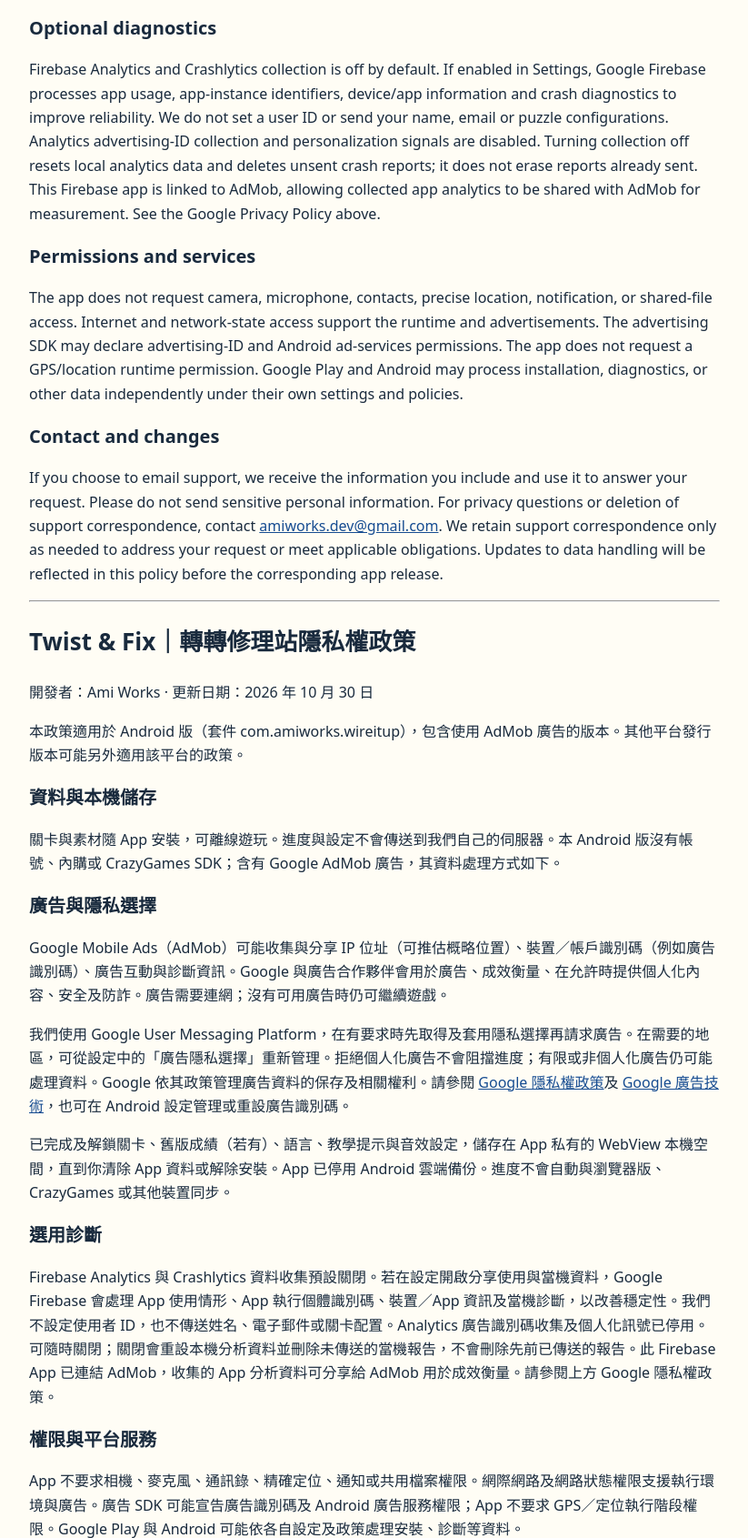
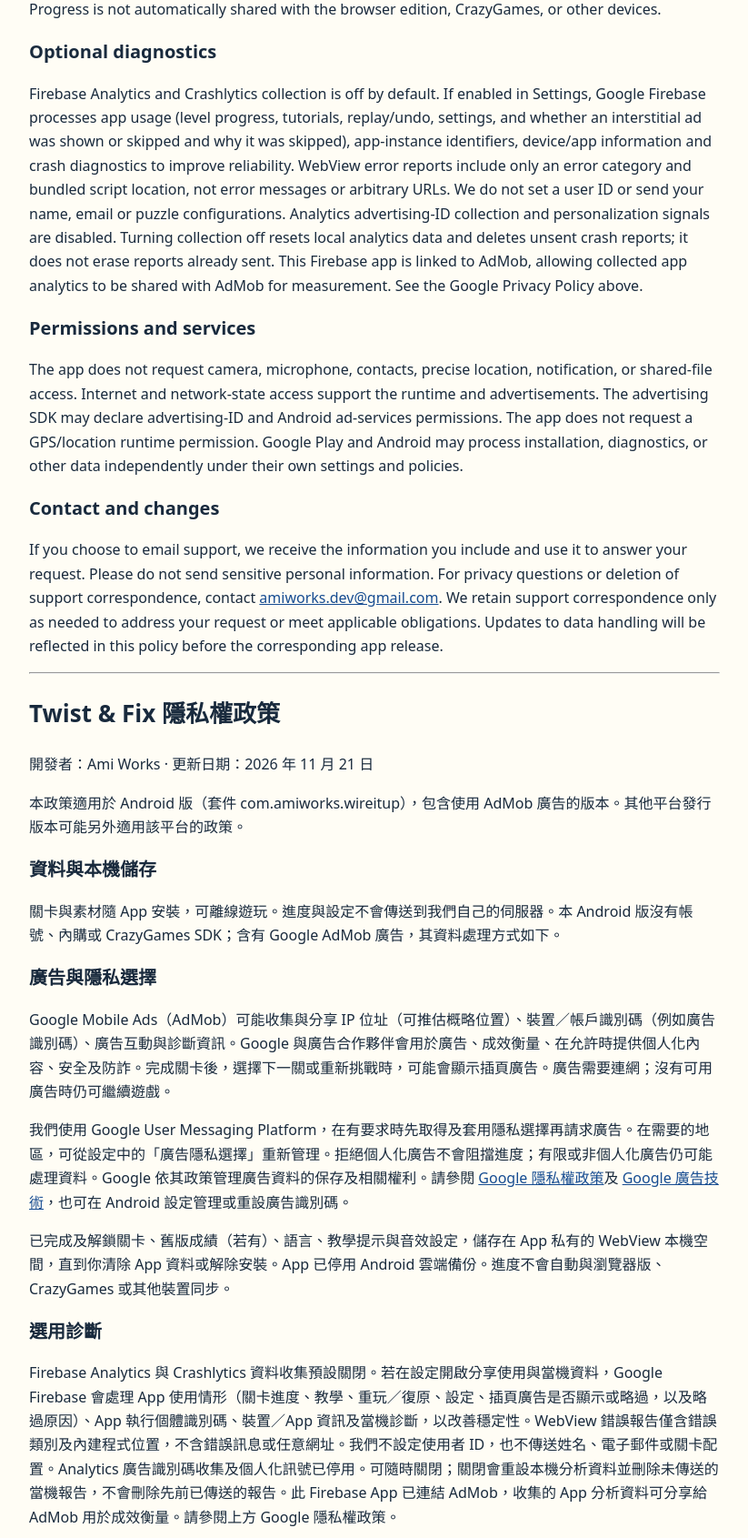
Before and after one commit to amiworksdev/wire-it-up-privacy, a plain HTML site: page index.html in a window 1280 px wide. Shown: the part 892-2583 px from the top of the page at 91% size, without its empty margins (228-1051 px from the left). Drawn offline with Linux system fonts and the light colour scheme.

Commit message:
Sync Twist & Fix privacy policy for interstitial ads

```diff
--- a/index.html
+++ b/index.html
@@ -1,17 +1,17 @@
 <!doctype html>
 <html lang="en"><head><meta charset="utf-8"><meta name="viewport" content="width=device-width,initial-scale=1"><title>Twist &amp; Fix — Privacy Policy / 隱私權政策</title><style>body{font:16px/1.65 system-ui,sans-serif;color:#192a3d;background:#fffdf5;max-width:760px;padding:24px;margin:auto}h1{font-size:26px}h2{font-size:20px}a{color:#164c91}</style></head><body>
-<h1>Twist &amp; Fix — Privacy Policy</h1><p>Developer: Ami Works · Updated: October 30, 2026</p>
+<h1>Twist &amp; Fix — Privacy Policy</h1><p>Developer: Ami Works · Updated: November 21, 2026</p>
 <p>This policy covers the Android edition of Twist &amp; Fix (package com.amiworks.wireitup), including its AdMob-supported version. Versions distributed on other platforms may be subject to that platform's additional policies.</p>
 <h2>Data and local storage</h2><p>All levels and game assets are bundled in the app and can be played offline. Progress and settings are not sent to our own server. There are no accounts, in-app purchases, or CrazyGames SDK in this Android edition. This app includes Google AdMob advertising; advertising data processing is described below.</p>
-<h2>Advertising and privacy choices</h2><p>Google Mobile Ads (AdMob) may collect and share IP addresses (which can indicate approximate location), device/account identifiers such as the advertising ID, ad interactions, and diagnostic information. Google and its advertising partners use these data for advertising, measurement, personalization where permitted, security and fraud prevention. Ad delivery requires Internet access. If an ad is unavailable, you can continue playing.</p><p>We use Google's User Messaging Platform to request and apply privacy choices where required before requesting ads. Where required, an “Ad privacy choices” button in Settings lets you revisit those choices. Declining personalized advertising does not block game progress; limited or non-personalized ads may still process data. Google manages advertising-data retention and rights under its policies. Learn more at <a href="https://policies.google.com/privacy">Google Privacy Policy</a> and <a href="https://policies.google.com/technologies/ads">Google advertising technologies</a>. You can also manage or reset the advertising ID in Android settings.</p>
+<h2>Advertising and privacy choices</h2><p>Google Mobile Ads (AdMob) may collect and share IP addresses (which can indicate approximate location), device/account identifiers such as the advertising ID, ad interactions, and diagnostic information. Google and its advertising partners use these data for advertising, measurement, personalization where permitted, security and fraud prevention. After completing a level, you may see an interstitial ad when you choose the next level or retry. Ad delivery requires Internet access. If an ad is unavailable, you can continue playing.</p><p>We use Google's User Messaging Platform to request and apply privacy choices where required before requesting ads. Where required, an “Ad privacy choices” button in Settings lets you revisit those choices. Declining personalized advertising does not block game progress; limited or non-personalized ads may still process data. Google manages advertising-data retention and rights under its policies. Learn more at <a href="https://policies.google.com/privacy">Google Privacy Policy</a> and <a href="https://policies.google.com/technologies/ads">Google advertising technologies</a>. You can also manage or reset the advertising ID in Android settings.</p>
 <p>Completed levels, unlocked levels, legacy scores (if present), language, tutorial preferences, and sound settings are stored locally in the app's private WebView storage. They remain on the device until you clear the app's storage or uninstall it. Android cloud backup is disabled by this app. Progress is not automatically shared with the browser edition, CrazyGames, or other devices.</p>
-<h2>Optional diagnostics</h2><p>Firebase Analytics and Crashlytics collection is off by default. If enabled in Settings, Google Firebase processes app usage, app-instance identifiers, device/app information and crash diagnostics to improve reliability. We do not set a user ID or send your name, email or puzzle configurations. Analytics advertising-ID collection and personalization signals are disabled. Turning collection off resets local analytics data and deletes unsent crash reports; it does not erase reports already sent. This Firebase app is linked to AdMob, allowing collected app analytics to be shared with AdMob for measurement. See the Google Privacy Policy above.</p><h2>Permissions and services</h2><p>The app does not request camera, microphone, contacts, precise location, notification, or shared-file access. Internet and network-state access support the runtime and advertisements. The advertising SDK may declare advertising-ID and Android ad-services permissions. The app does not request a GPS/location runtime permission. Google Play and Android may process installation, diagnostics, or other data independently under their own settings and policies.</p>
+<h2>Optional diagnostics</h2><p>Firebase Analytics and Crashlytics collection is off by default. If enabled in Settings, Google Firebase processes app usage (level progress, tutorials, replay/undo, settings, and whether an interstitial ad was shown or skipped and why it was skipped), app-instance identifiers, device/app information and crash diagnostics to improve reliability. WebView error reports include only an error category and bundled script location, not error messages or arbitrary URLs. We do not set a user ID or send your name, email or puzzle configurations. Analytics advertising-ID collection and personalization signals are disabled. Turning collection off resets local analytics data and deletes unsent crash reports; it does not erase reports already sent. This Firebase app is linked to AdMob, allowing collected app analytics to be shared with AdMob for measurement. See the Google Privacy Policy above.</p><h2>Permissions and services</h2><p>The app does not request camera, microphone, contacts, precise location, notification, or shared-file access. Internet and network-state access support the runtime and advertisements. The advertising SDK may declare advertising-ID and Android ad-services permissions. The app does not request a GPS/location runtime permission. Google Play and Android may process installation, diagnostics, or other data independently under their own settings and policies.</p>
 <h2>Contact and changes</h2><p>If you choose to email support, we receive the information you include and use it to answer your request. Please do not send sensitive personal information. For privacy questions or deletion of support correspondence, contact <a href="mailto:amiworks.dev@gmail.com">amiworks.dev@gmail.com</a>. We retain support correspondence only as needed to address your request or meet applicable obligations. Updates to data handling will be reflected in this policy before the corresponding app release.</p>
-<hr><section lang="zh-Hant"><h1>Twist &amp; Fix｜轉轉修理站隱私權政策</h1><p>開發者：Ami Works · 更新日期：2026 年 10 月 30 日</p>
+<hr><section lang="zh-Hant"><h1>Twist &amp; Fix 隱私權政策</h1><p>開發者：Ami Works · 更新日期：2026 年 11 月 21 日</p>
 <p>本政策適用於 Android 版（套件 com.amiworks.wireitup），包含使用 AdMob 廣告的版本。其他平台發行版本可能另外適用該平台的政策。</p>
 <h2>資料與本機儲存</h2><p>關卡與素材隨 App 安裝，可離線遊玩。進度與設定不會傳送到我們自己的伺服器。本 Android 版沒有帳號、內購或 CrazyGames SDK；含有 Google AdMob 廣告，其資料處理方式如下。</p>
-<h2>廣告與隱私選擇</h2><p>Google Mobile Ads（AdMob）可能收集與分享 IP 位址（可推估概略位置）、裝置／帳戶識別碼（例如廣告識別碼）、廣告互動與診斷資訊。Google 與廣告合作夥伴會用於廣告、成效衡量、在允許時提供個人化內容、安全及防詐。廣告需要連網；沒有可用廣告時仍可繼續遊戲。</p><p>我們使用 Google User Messaging Platform，在有要求時先取得及套用隱私選擇再請求廣告。在需要的地區，可從設定中的「廣告隱私選擇」重新管理。拒絕個人化廣告不會阻擋進度；有限或非個人化廣告仍可能處理資料。Google 依其政策管理廣告資料的保存及相關權利。請參閱 <a href="https://policies.google.com/privacy">Google 隱私權政策</a>及 <a href="https://policies.google.com/technologies/ads">Google 廣告技術</a>，也可在 Android 設定管理或重設廣告識別碼。</p>
+<h2>廣告與隱私選擇</h2><p>Google Mobile Ads（AdMob）可能收集與分享 IP 位址（可推估概略位置）、裝置／帳戶識別碼（例如廣告識別碼）、廣告互動與診斷資訊。Google 與廣告合作夥伴會用於廣告、成效衡量、在允許時提供個人化內容、安全及防詐。完成關卡後，選擇下一關或重新挑戰時，可能會顯示插頁廣告。廣告需要連網；沒有可用廣告時仍可繼續遊戲。</p><p>我們使用 Google User Messaging Platform，在有要求時先取得及套用隱私選擇再請求廣告。在需要的地區，可從設定中的「廣告隱私選擇」重新管理。拒絕個人化廣告不會阻擋進度；有限或非個人化廣告仍可能處理資料。Google 依其政策管理廣告資料的保存及相關權利。請參閱 <a href="https://policies.google.com/privacy">Google 隱私權政策</a>及 <a href="https://policies.google.com/technologies/ads">Google 廣告技術</a>，也可在 Android 設定管理或重設廣告識別碼。</p>
 <p>已完成及解鎖關卡、舊版成績（若有）、語言、教學提示與音效設定，儲存在 App 私有的 WebView 本機空間，直到你清除 App 資料或解除安裝。App 已停用 Android 雲端備份。進度不會自動與瀏覽器版、CrazyGames 或其他裝置同步。</p>
-<h2>選用診斷</h2><p>Firebase Analytics 與 Crashlytics 資料收集預設關閉。若在設定開啟分享使用與當機資料，Google Firebase 會處理 App 使用情形、App 執行個體識別碼、裝置／App 資訊及當機診斷，以改善穩定性。我們不設定使用者 ID，也不傳送姓名、電子郵件或關卡配置。Analytics 廣告識別碼收集及個人化訊號已停用。可隨時關閉；關閉會重設本機分析資料並刪除未傳送的當機報告，不會刪除先前已傳送的報告。此 Firebase App 已連結 AdMob，收集的 App 分析資料可分享給 AdMob 用於成效衡量。請參閱上方 Google 隱私權政策。</p><h2>權限與平台服務</h2><p>App 不要求相機、麥克風、通訊錄、精確定位、通知或共用檔案權限。網際網路及網路狀態權限支援執行環境與廣告。廣告 SDK 可能宣告廣告識別碼及 Android 廣告服務權限；App 不要求 GPS／定位執行階段權限。Google Play 與 Android 可能依各自設定及政策處理安裝、診斷等資料。</p>
+<h2>選用診斷</h2><p>Firebase Analytics 與 Crashlytics 資料收集預設關閉。若在設定開啟分享使用與當機資料，Google Firebase 會處理 App 使用情形（關卡進度、教學、重玩／復原、設定、插頁廣告是否顯示或略過，以及略過原因）、App 執行個體識別碼、裝置／App 資訊及當機診斷，以改善穩定性。WebView 錯誤報告僅含錯誤類別及內建程式位置，不含錯誤訊息或任意網址。我們不設定使用者 ID，也不傳送姓名、電子郵件或關卡配置。Analytics 廣告識別碼收集及個人化訊號已停用。可隨時關閉；關閉會重設本機分析資料並刪除未傳送的當機報告，不會刪除先前已傳送的報告。此 Firebase App 已連結 AdMob，收集的 App 分析資料可分享給 AdMob 用於成效衡量。請參閱上方 Google 隱私權政策。</p><h2>權限與平台服務</h2><p>App 不要求相機、麥克風、通訊錄、精確定位、通知或共用檔案權限。網際網路及網路狀態權限支援執行環境與廣告。廣告 SDK 可能宣告廣告識別碼及 Android 廣告服務權限；App 不要求 GPS／定位執行階段權限。Google Play 與 Android 可能依各自設定及政策處理安裝、診斷等資料。</p>
 <h2>聯絡與變更</h2><p>若你主動寄信給客服，我們會收到你提供的資訊並用於回覆。請勿寄送敏感個資。隱私問題或刪除客服往來信件，請聯絡 <a href="mailto:amiworks.dev@gmail.com">amiworks.dev@gmail.com</a>。客服信件只在處理需求或履行適用義務所需期間保留。若資料處理方式改變，會在對應版本發布前更新本政策。</p></section>
 </body></html>
```
